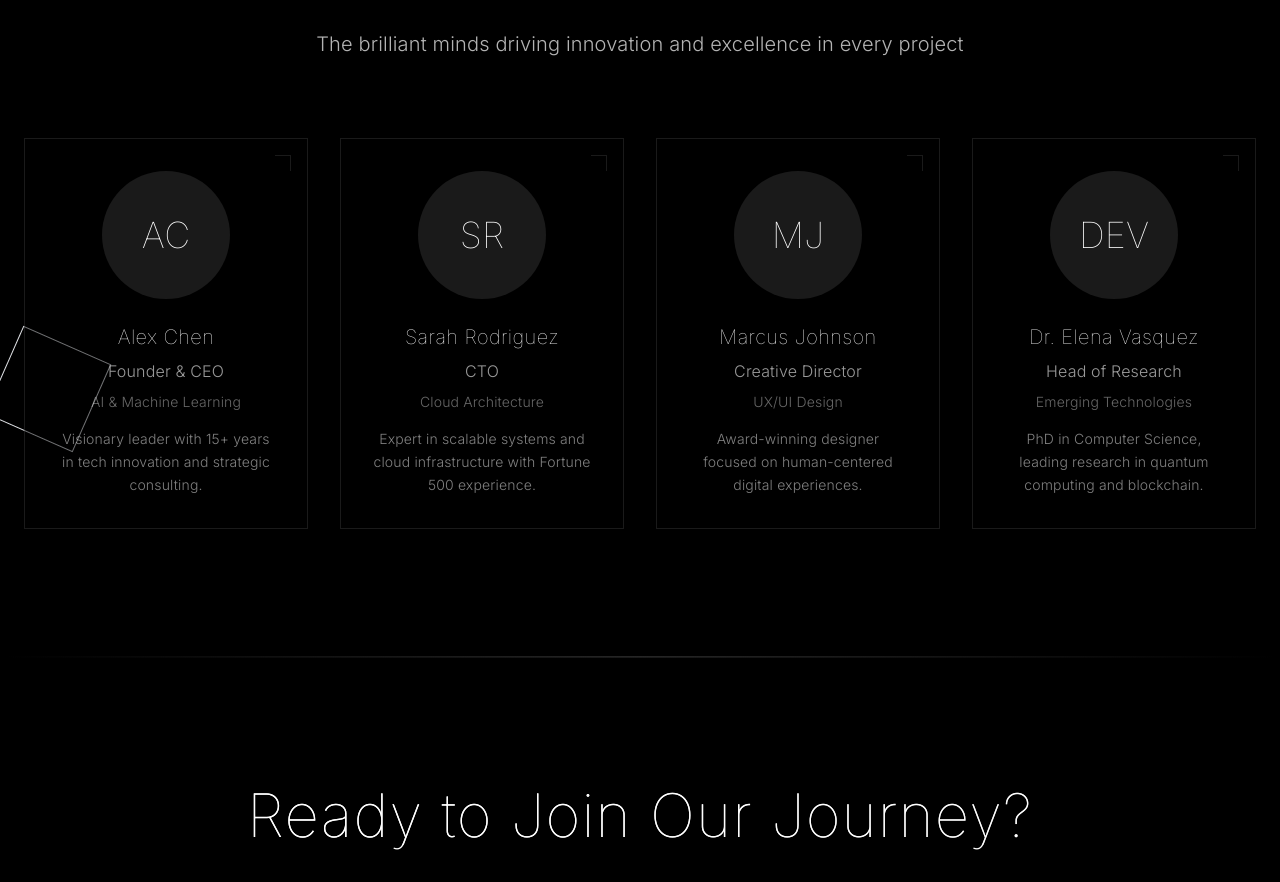
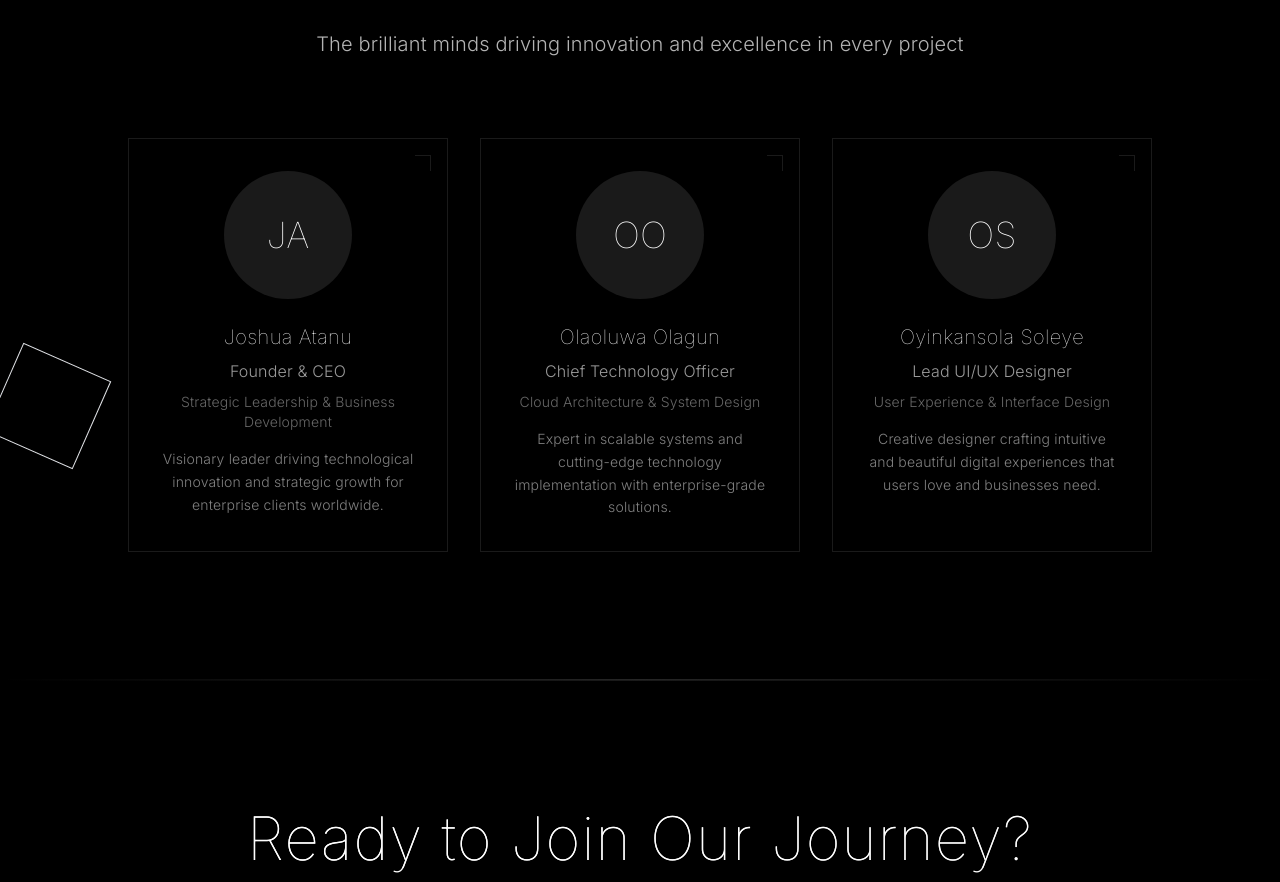
Before and after one commit to Joshuaatanu/tekk-collectivev2, a Next.js app: page /about in a window 1280 px wide. Shown: the part 2480-3362 px from the top of the page. Built offline with nearby package versions, Linux system fonts and the light colour scheme.

Commit message:
Update team member details in the About page and enhance the README with team acknowledgments

```diff
--- a/app/about/page.tsx
+++ b/app/about/page.tsx
@@ -5,32 +5,25 @@ import { Typewriter } from "react-simple-typewriter";
 
 const team = [
   {
-    name: "Alex Chen",
+    name: "Joshua Atanu",
     role: "Founder & CEO",
-    expertise: "AI & Machine Learning",
-    bio: "Visionary leader with 15+ years in tech innovation and strategic consulting.",
-    image: "/team/alex.jpg"
+    expertise: "Strategic Leadership & Business Development",
+    bio: "Visionary leader driving technological innovation and strategic growth for enterprise clients worldwide.",
+    image: "/team/joshua.jpg"
   },
   {
-    name: "Sarah Rodriguez",
-    role: "CTO",
-    expertise: "Cloud Architecture",
-    bio: "Expert in scalable systems and cloud infrastructure with Fortune 500 experience.",
-    image: "/team/sarah.jpg"
+    name: "Olaoluwa Olagun",
+    role: "Chief Technology Officer",
+    expertise: "Cloud Architecture & System Design",
+    bio: "Expert in scalable systems and cutting-edge technology implementation with enterprise-grade solutions.",
+    image: "/team/olaoluwa.jpg"
   },
   {
-    name: "Marcus Johnson",
-    role: "Creative Director",
-    expertise: "UX/UI Design",
-    bio: "Award-winning designer focused on human-centered digital experiences.",
-    image: "/team/marcus.jpg"
-  },
-  {
-    name: "Dr. Elena Vasquez",
-    role: "Head of Research",
-    expertise: "Emerging Technologies",
-    bio: "PhD in Computer Science, leading research in quantum computing and blockchain.",
-    image: "/team/elena.jpg"
+    name: "Oyinkansola Soleye",
+    role: "Lead UI/UX Designer",
+    expertise: "User Experience & Interface Design",
+    bio: "Creative designer crafting intuitive and beautiful digital experiences that users love and businesses need.",
+    image: "/team/oyinkansola.jpg"
   }
 ];
 
@@ -215,7 +208,7 @@ export default function About() {
             </p>
           </div>
 
-          <div className="grid grid-cols-1 md:grid-cols-2 lg:grid-cols-4 gap-8">
+          <div className="grid grid-cols-1 md:grid-cols-2 lg:grid-cols-3 gap-8 max-w-5xl mx-auto">
             {team.map((member, index) => (
               <div key={index} className="bg-black/50 border border-white/10 p-8 hover:border-white/30 transition-all duration-700 group animate-scale-in" style={{ animationDelay: `${index * 0.1}s` }}>
                 <div className="text-center">
```
Also changed, not shown: 1 other file (tests, documents, lock files or other folders).
